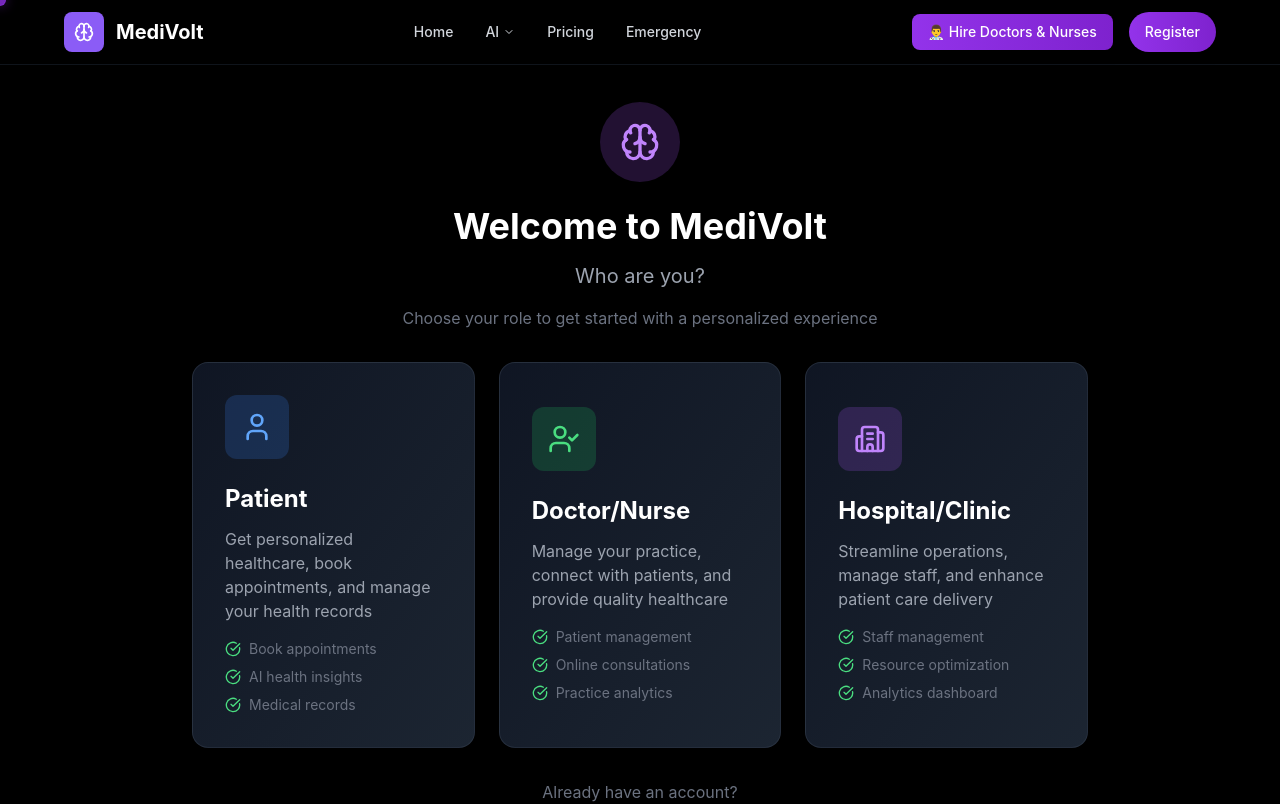
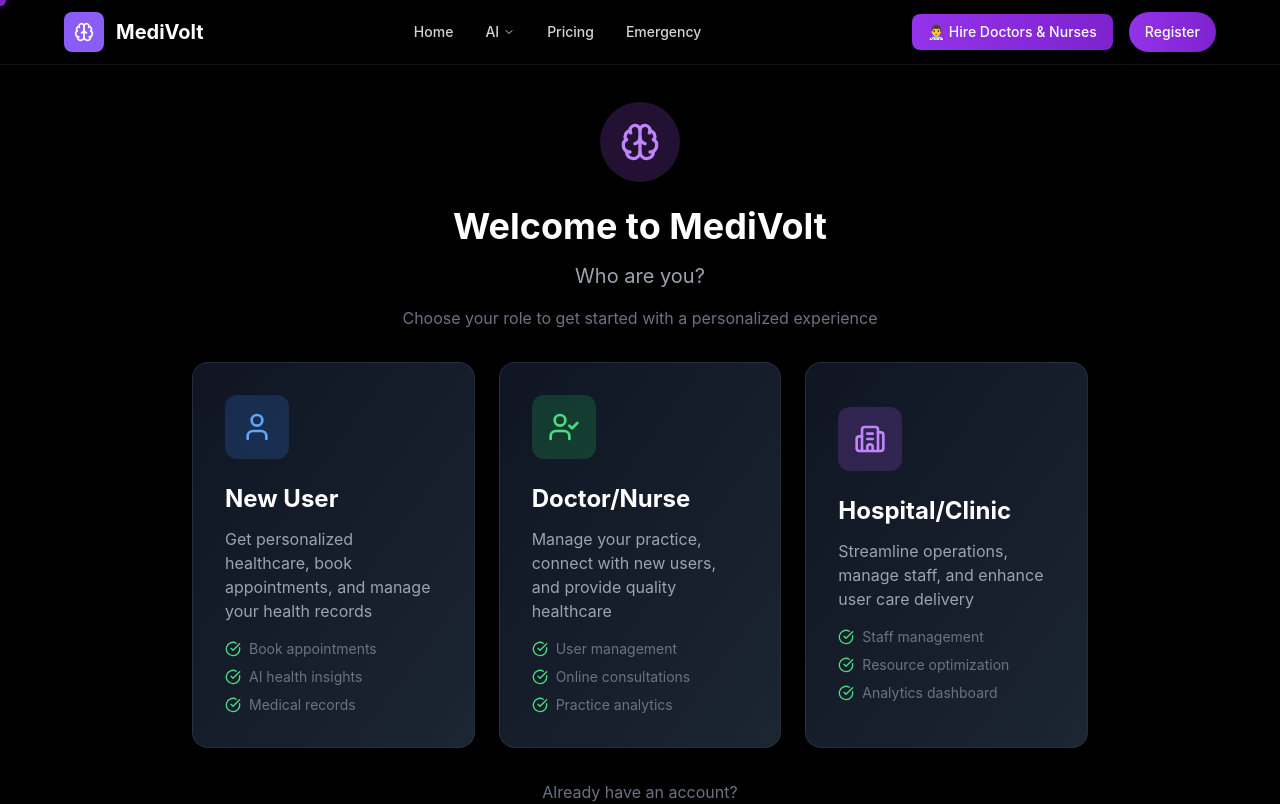
Before and after one commit to PriyanshuMaurya89/medivoltai, a React (Vite) app in the folder frontend/: page /smart-registration in a window 1280 px wide. Shown: the top 804 px of the page. Built offline with nearby package versions, Linux system fonts and the light colour scheme.

Commit message:
feat: replace 'patient' with 'new user' terminology in registration pages

```diff
--- a/frontend/src/pages/SmartRegistrationPage.jsx
+++ b/frontend/src/pages/SmartRegistrationPage.jsx
@@ -20,7 +20,7 @@ export default function SmartRegistrationPage() {
     confirmPassword: '',
     phone: '',
 
-    // Patient specific
+    // New User specific
     dateOfBirth: '',
     gender: '',
     emergencyContact: '',
@@ -77,7 +77,7 @@ export default function SmartRegistrationPage() {
       </div>
 
       <div className="grid grid-cols-1 md:grid-cols-3 gap-6 max-w-4xl mx-auto">
-        {/* Patient Card */}
+        {/* New User Card */}
         <motion.button
           whileHover={{ scale: 1.02, y: -5 }}
           whileTap={{ scale: 0.98 }}
@@ -87,7 +87,7 @@ export default function SmartRegistrationPage() {
           <div className="w-16 h-16 bg-blue-500/20 rounded-xl flex items-center justify-center mb-6 group-hover:bg-blue-500/30 transition-colors">
             <User className="h-8 w-8 text-blue-400" />
           </div>
-          <h3 className="text-2xl font-bold text-white mb-3">Patient</h3>
+          <h3 className="text-2xl font-bold text-white mb-3">New User</h3>
           <p className="text-gray-400 mb-4">Get personalized healthcare, book appointments, and manage your health records</p>
           <ul className="space-y-2 text-sm text-gray-500">
             <li className="flex items-center gap-2">
@@ -116,11 +116,11 @@ export default function SmartRegistrationPage() {
             <UserCheck className="h-8 w-8 text-green-400" />
           </div>
           <h3 className="text-2xl font-bold text-white mb-3">Doctor/Nurse</h3>
-          <p className="text-gray-400 mb-4">Manage your practice, connect with patients, and provide quality healthcare</p>
+          <p className="text-gray-400 mb-4">Manage your practice, connect with new users, and provide quality healthcare</p>
           <ul className="space-y-2 text-sm text-gray-500">
             <li className="flex items-center gap-2">
               <CheckCircle className="h-4 w-4 text-green-400" />
-              Patient management
+              User management
             </li>
             <li className="flex items-center gap-2">
               <CheckCircle className="h-4 w-4 text-green-400" />
@@ -144,7 +144,7 @@ export default function SmartRegistrationPage() {
             <Building2 className="h-8 w-8 text-purple-400" />
           </div>
           <h3 className="text-2xl font-bold text-white mb-3">Hospital/Clinic</h3>
-          <p className="text-gray-400 mb-4">Streamline operations, manage staff, and enhance patient care delivery</p>
+          <p className="text-gray-400 mb-4">Streamline operations, manage staff, and enhance user care delivery</p>
           <ul className="space-y-2 text-sm text-gray-500">
             <li className="flex items-center gap-2">
               <CheckCircle className="h-4 w-4 text-green-400" />
@@ -172,7 +172,7 @@ export default function SmartRegistrationPage() {
   );
 
   // New User Registration Form
-  const PatientForm = () => (
+  const NewUserForm = () => (
     <div className="space-y-6">
       <div className="grid grid-cols-1 md:grid-cols-2 gap-6">
         <div>
@@ -490,14 +490,14 @@ export default function SmartRegistrationPage() {
     const roleConfig = {
       patient: {
         title: 'New User',
-        subtitle: 'Join thousands of patients managing their health with MediVolt',
+        subtitle: 'Join thousands of users managing their health with MediVolt',
         icon: User,
         color: 'blue',
-        form: PatientForm
+        form: NewUserForm
       },
       doctor: {
         title: 'Doctor/Nurse Registration',
-        subtitle: 'Connect with patients and grow your practice',
+        subtitle: 'Connect with users and grow your practice',
         icon: UserCheck,
         color: 'green',
         form: DoctorForm
```
